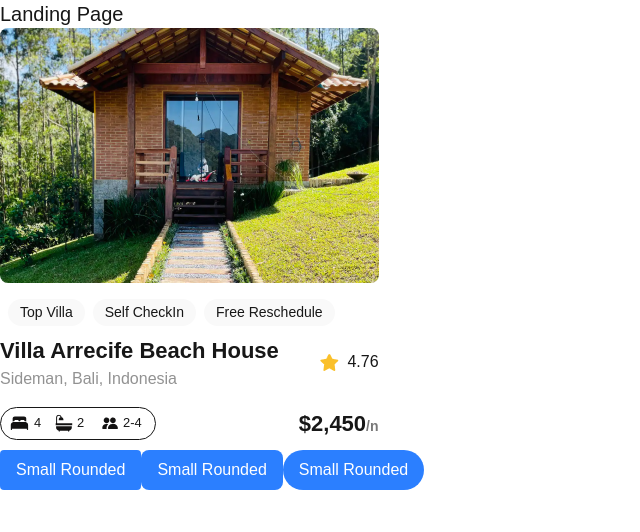
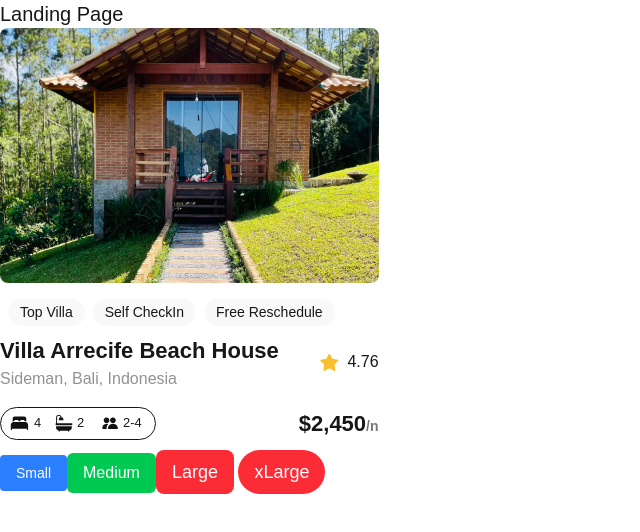
Before and after one commit to yonas-baysasaw/alx-project-0x00-setup, a Next.js app in the folder alx-project-0x00/: page /landing in a window 1280 px wide. Shown: the top 532 px of the page, without its empty margins (0-640 px from the left). Built offline with nearby package versions, Linux system fonts and the light colour scheme.

Commit message:
Using components

```diff
--- a/alx-project-0x00/components/Button.tsx
+++ b/alx-project-0x00/components/Button.tsx
@@ -1,29 +1,7 @@
 import { ButtonProps } from "@/interfaces";
 
-const sizeClasses = {
-  Small: "px-3 py-1 text-sm",
-  Medium: "px-4 py-2 text-base",
-  Large: "px-5 py-3 text-lg",
-};
-
-const Button: React.FC<ButtonProps> = ({
-  title,
-  styles,
-  className,
-  size = "Medium",
-}) => {
-  const sizeClass = sizeClasses[size];
-
-  const baseClass =
-    "inline-flex items-center justify-center bg-blue-500 text-white hover:bg-blue-600 transition";
-
-  return (
-    <button
-      className={`${baseClass} ${sizeClass} ${styles || ""} ${className || ""}`}
-    >
-      {title}
-    </button>
-  );
+const Button: React.FC<ButtonProps> = ({ title, styles }) => {
+  return <button className={`px-4 py-2 font-medium ${styles}`}>{title}</button>;
 };
 
 export default Button;
--- a/alx-project-0x00/interfaces/index.ts
+++ b/alx-project-0x00/interfaces/index.ts
@@ -4,6 +4,4 @@ export interface PillProps {
 export interface ButtonProps {
   title: string;
   styles: string;
-  size?: "Small" | "Medium" | "Large";
-  className?: string;
 }
--- a/alx-project-0x00/pages/landing.tsx
+++ b/alx-project-0x00/pages/landing.tsx
@@ -1,16 +1,25 @@
+import Button from "@/components/Button";
 import Card from "@/components/Card";
-import Button from "@/components/Button";
-
+import React from "react";
 const Landing: React.FC = () => {
   return (
     <div>
-      <h1 className="text-xl font-extralight">Landing Page</h1>
+      <h1 className=" text-xl font-extralight">Landing Page</h1>
       <Card />
-      <Button title="Small Rounded" className="Small" styles="rounded-sm" />
-      <Button title="Small Rounded" className="Medium" styles="rounded-lg" />
-      <Button title="Small Rounded" className="Large" styles="rounded-full" />
+      <Button
+        title="Small"
+        styles="text-sm rounded-sm bg-blue-500 text-white"
+      />
+      <Button
+        title="Medium"
+        styles="text-base rounded-md bg-green-500 text-white"
+      />
+      <Button title="Large" styles="text-lg rounded-lg bg-red-500 text-white" />{" "}
+      <Button
+        title="xLarge"
+        styles="text-lg rounded-full bg-red-500 text-white"
+      />
     </div>
   );
 };
-
 export default Landing;
```
